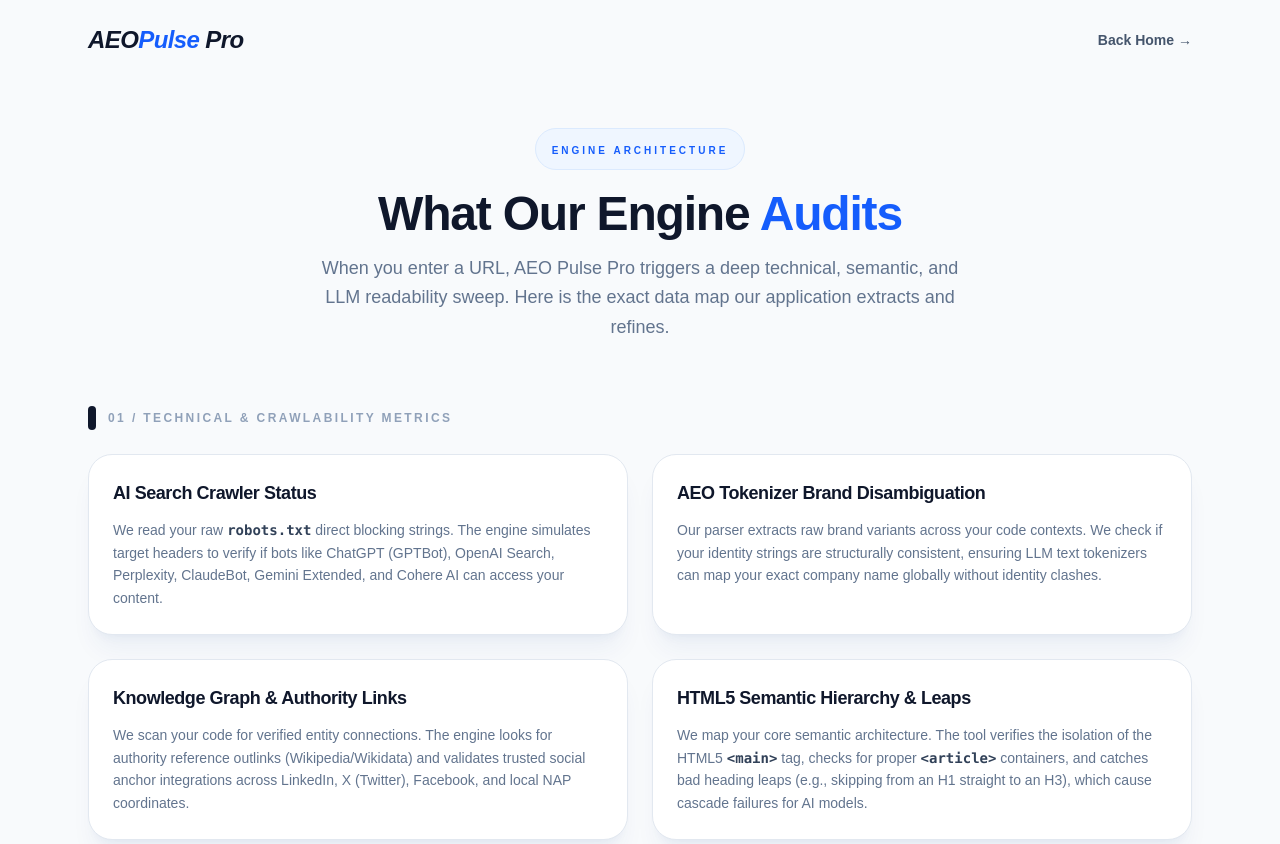
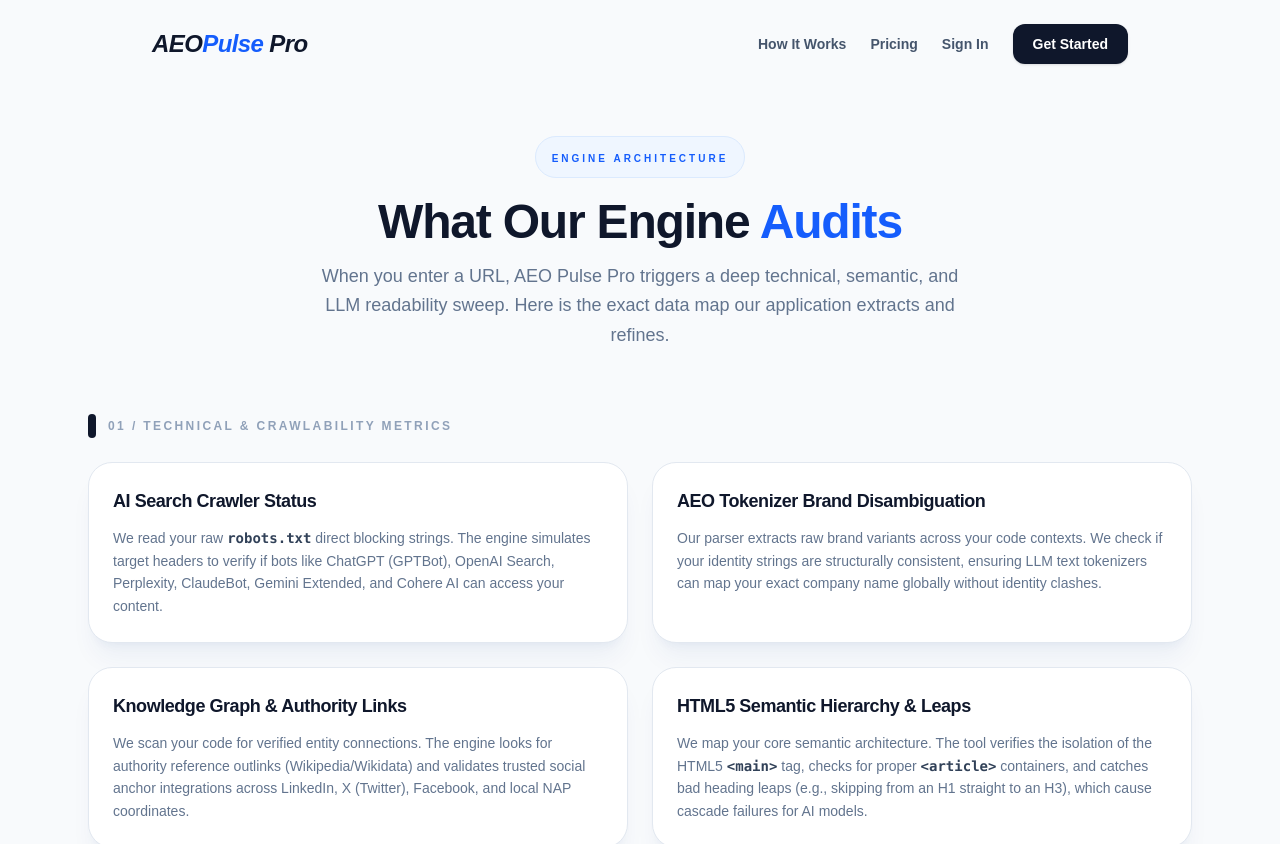
Before and after one commit to n1no01/aeo-audit, a Next.js app: page /how-it-works in a window 1280 px wide. Shown: the top 844 px of the page. Built offline with nearby package versions, Linux system fonts and the light colour scheme; no server answers.

Commit message:
Navbar fixed

```diff
--- a/src/app/how-it-works/page.tsx
+++ b/src/app/how-it-works/page.tsx
@@ -8,14 +8,23 @@ export default async function HowItWorksPage() {
   return (
     <div className="min-h-screen bg-[#f8fafc] text-slate-900 flex flex-col justify-between selection:bg-blue-500 selection:text-white">
 
-      {/* NAVBAR */}
-      <nav className="w-full max-w-6xl mx-auto p-6 flex justify-between items-center bg-transparent">
+    {/* NAVBAR - FIXED AT THE TOP */}
+      <nav className="w-full max-w-5xl mx-auto p-6 flex justify-between items-center bg-transparent">
         <div className="text-2xl font-black tracking-tight italic">
           AEO<span className="text-blue-600">Pulse</span> Pro
         </div>
-        <div className="flex items-center">
-          <Link href={userId ? "/dashboard" : "/"} className="text-sm font-bold text-slate-600 hover:text-slate-900 transition cursor-pointer">
-            {userId ? "Back to Dashboard →" : "Back Home →"}
+        <div className="flex items-center gap-6">
+          <Link href="/how-it-works" className="text-sm font-bold text-slate-600 hover:text-slate-900 transition">
+            How It Works
+          </Link>
+          <Link href="/pricing" className="text-sm font-bold text-slate-600 hover:text-slate-900 transition">
+            Pricing
+          </Link>
+          <Link href="/sign-in" className="text-sm font-bold text-slate-600 hover:text-slate-900 transition">
+            Sign In
+          </Link>
+          <Link href="/sign-up" className="bg-slate-900 text-white text-sm font-bold px-5 py-2.5 rounded-xl hover:bg-blue-600 transition shadow-sm">
+            Get Started
           </Link>
         </div>
       </nav>
--- a/src/app/pricing/page.tsx
+++ b/src/app/pricing/page.tsx
@@ -7,15 +7,23 @@ export default async function PricingPage() {
   return (
     <div className="min-h-screen bg-[#f8fafc] text-slate-900 flex flex-col justify-between selection:bg-blue-500 selection:text-white">
 
-      {/* NAVBAR */}
-      <nav className="w-full max-w-6xl mx-auto p-6 flex justify-between items-center bg-transparent">
+       {/* NAVBAR - FIXED AT THE TOP */}
+      <nav className="w-full max-w-5xl mx-auto p-6 flex justify-between items-center bg-transparent">
         <div className="text-2xl font-black tracking-tight italic">
           AEO<span className="text-blue-600">Pulse</span> Pro
         </div>
-
-        <div className="flex items-center">
-          <Link href={userId ? "/dashboard" : "/"} className="text-sm font-bold text-slate-600 hover:text-slate-900 transition cursor-pointer">
-            {userId ? "Back to Dashboard →" : "Back Home →"}
+        <div className="flex items-center gap-6">
+          <Link href="/how-it-works" className="text-sm font-bold text-slate-600 hover:text-slate-900 transition">
+            How It Works
+          </Link>
+          <Link href="/pricing" className="text-sm font-bold text-slate-600 hover:text-slate-900 transition">
+            Pricing
+          </Link>
+          <Link href="/sign-in" className="text-sm font-bold text-slate-600 hover:text-slate-900 transition">
+            Sign In
+          </Link>
+          <Link href="/sign-up" className="bg-slate-900 text-white text-sm font-bold px-5 py-2.5 rounded-xl hover:bg-blue-600 transition shadow-sm">
+            Get Started
           </Link>
         </div>
       </nav>
```
